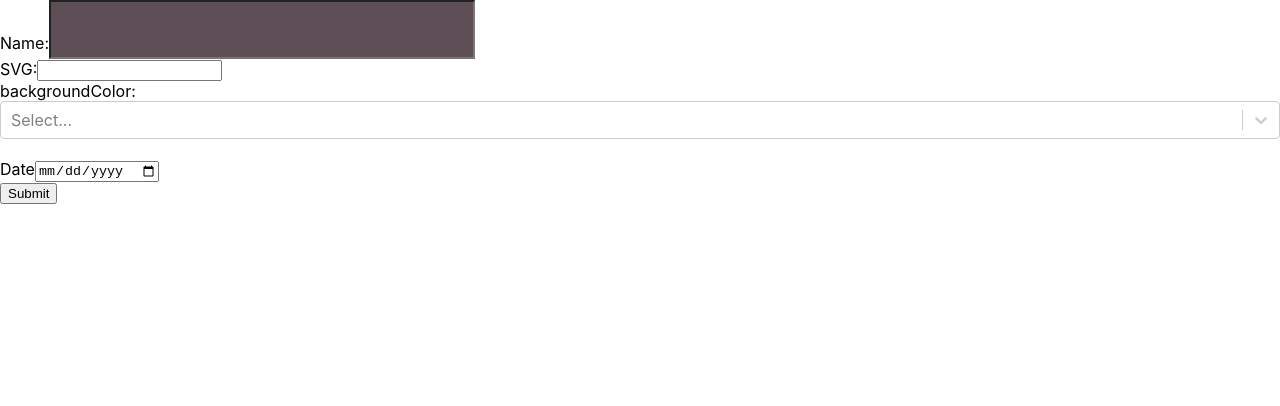
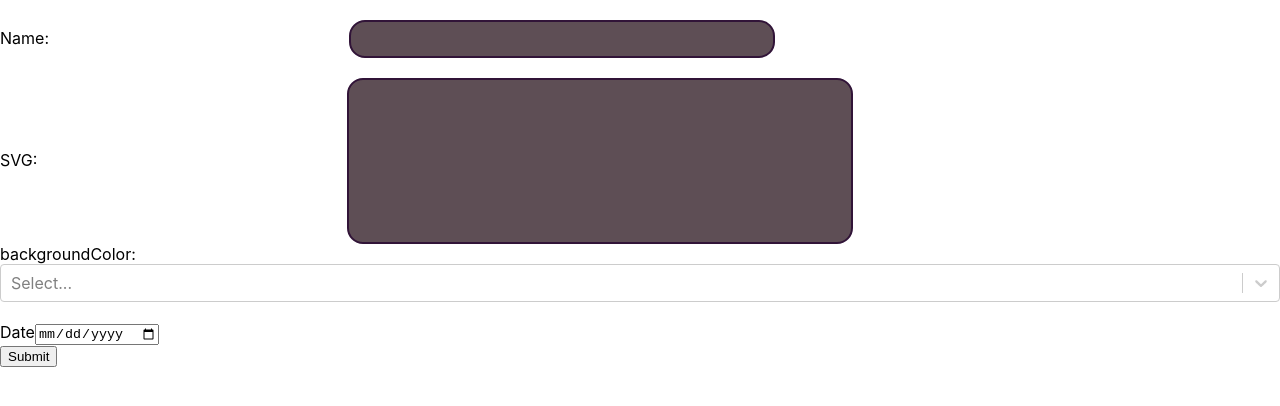
Before and after one commit to asujan205/timeline, a React (Create React App) app: page / in a window 1280 px wide. Shown: the top 406 px of the page. Built offline with nearby package versions, Linux system fonts and the light colour scheme.

Commit message:
Textarea

```diff
--- a/src/App.js
+++ b/src/App.js
@@ -50,7 +50,7 @@ const ShowTimeline=()=>{
         <lable>Name:</lable>
 <input type="text" name="Name" className='inputFeild'/><br/>
 <lable>SVG:</lable>
-<input type='text' name='svgUrl' /><br/>
+<input type='text' name='svgUrl' className='textArea'/><br/>
 <lable>backgroundColor:</lable>
 <Select
         className="basic-single"
--- a/src/TimelineInputButtonCss/InputCss.css
+++ b/src/TimelineInputButtonCss/InputCss.css
@@ -1,7 +1,20 @@
 .inputFeild {
    width: 25rem;
-   height: 1.5rem;
+   height: 2rem;
    background-color: rgb(94, 78, 85);
    padding-left: 20px;
-   padding-top: 30px;
+   margin-top: 20px;
+   margin-left: 300px;
+   border : 2px solid rgb(49, 20, 56);
+   border-radius: 1rem;
 }
+.textArea{
+    width: 30rem;
+    height: 10rem;
+    background-color: rgb(94, 78, 85);
+    padding-left: 20px;
+    margin-top: 20px;
+    margin-left: 310px;
+    border : 2px solid rgb(49, 20, 56);
+    border-radius: 1rem;
+}
```
